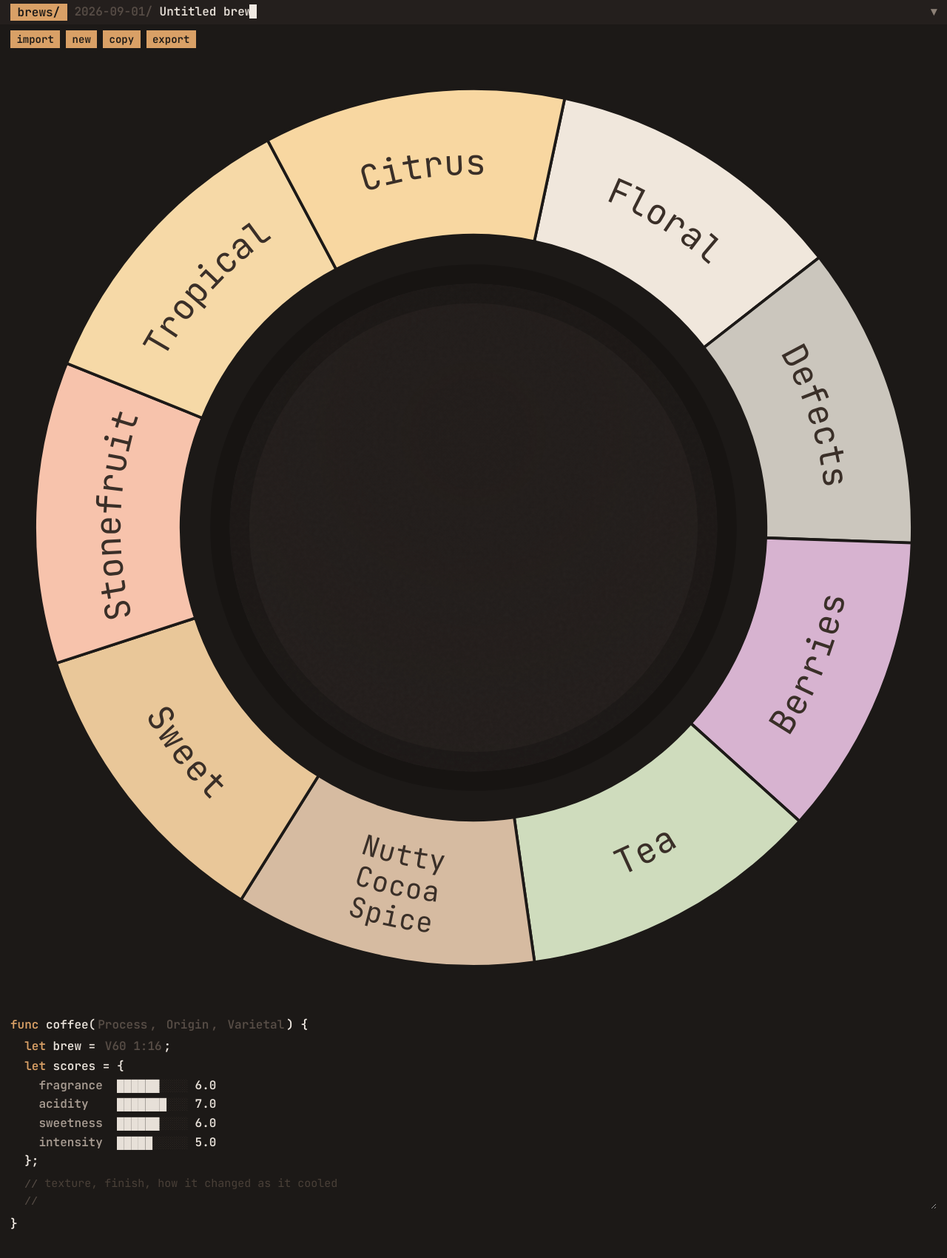
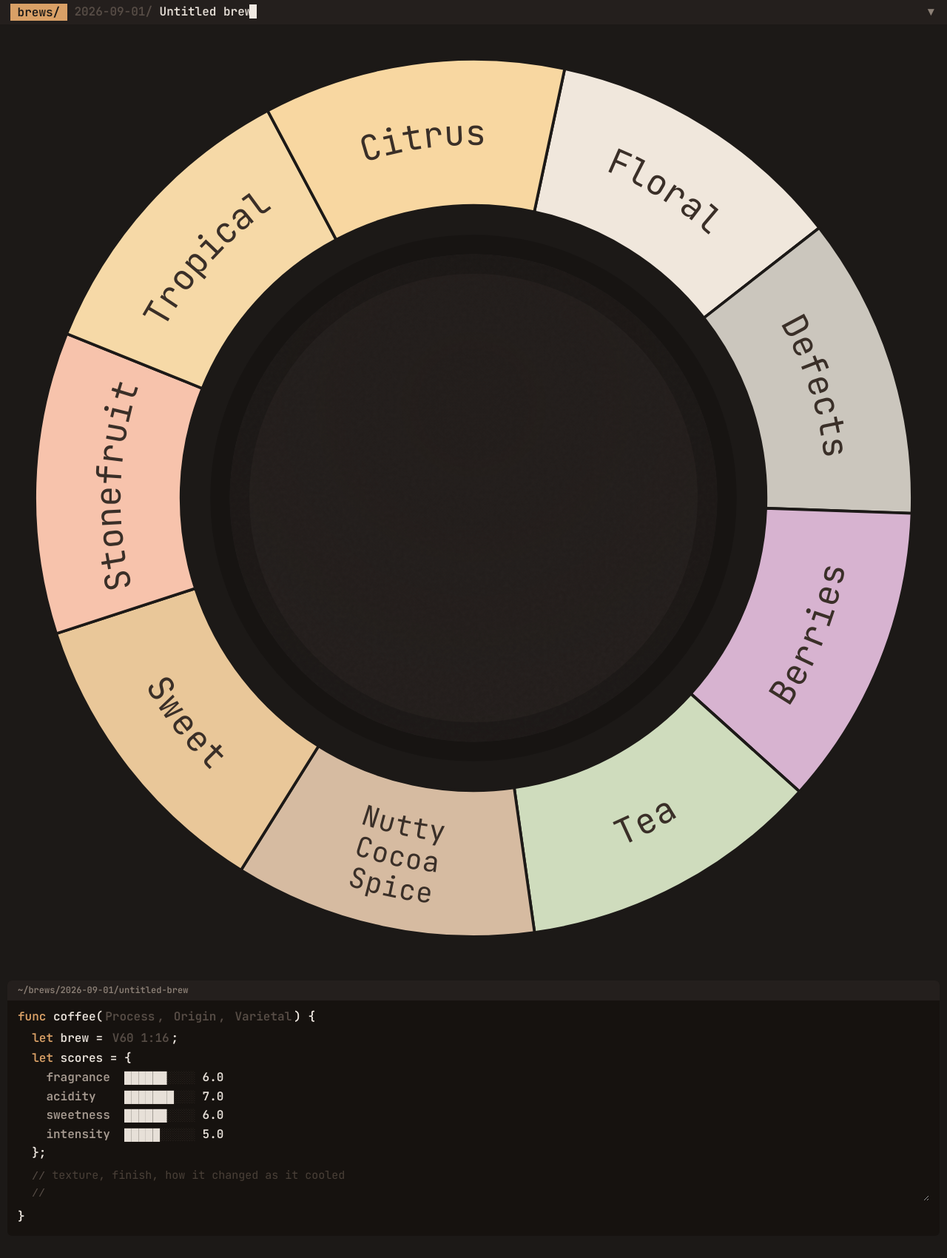
Before and after one commit to vaaldy/ajinokopi, a React (Vite) app: page / in a window 1280 px wide. Shown: the top 1700 px of the page at 74% size. Built offline with nearby package versions, Linux system fonts and the light colour scheme.

Commit message:
[feat] better fs

```diff
--- a/src/App.jsx
+++ b/src/App.jsx
@@ -13,6 +13,32 @@ const iso = ts => new Date(ts).toISOString().slice(0, 10);
 const slug = name =>
   name.toLowerCase().replace(/[^a-z0-9]+/g, '-').replace(/^-|-$/g, '') || 'untitled';
 
+// The file tree as a flat row list: year > month > day > coffees, newest first, folded branches
+// contribute nothing. Rows carry their depth; the renderer only indents and draws.
+function brewRows(brews, open) {
+  const tree = {};
+  brews.forEach(b => {
+    const [y, m, d] = iso(b.createdAt).split('-');
+    (((tree[y] ??= {})[m] ??= {})[d] ??= []).push(b);
+  });
+  const newest = o => Object.keys(o).sort().reverse();
+  const rows = [];
+  newest(tree).forEach(y => {
+    rows.push({ k: y, lvl: 0, label: y + '/' });
+    if (!open[y]) return;
+    newest(tree[y]).forEach(m => {
+      rows.push({ k: `${y}-${m}`, lvl: 1, label: m + '/' });
+      if (!open[`${y}-${m}`]) return;
+      newest(tree[y][m]).forEach(d => {
+        rows.push({ k: `${y}-${m}-${d}`, lvl: 2, label: d + '/' });
+        if (!open[`${y}-${m}-${d}`]) return;
+        tree[y][m][d].forEach(b => rows.push({ b, lvl: 3 }));
+      });
+    });
+  });
+  return rows;
+}
+
 // The coffee line: one field per part, read left to right as "washed natural ethiopia".
 const TRIO = [['process', 'Process'], ['origin', 'Origin'], ['varietal', 'Varietal']];
 
@@ -20,6 +46,10 @@ export default function App() {
   const [flavors, setFlavors] = useState(null);
   const [store, setStore] = useState(loadStore);
   const [copied, setCopied] = useState(false);
+  // one open menu at a time: 'brews' drops the file tree, 'sys' the import/copy/export ops
+  const [menu, setMenu] = useState(null);
+  // which directories of the file tree are unfolded, keyed '2026', '2026-09', '2026-09-01'
+  const [open, setOpen] = useState({});
   const fileRef = useRef();
 
   useEffect(() => {
@@ -52,6 +82,18 @@ export default function App() {
     width: `calc(${Math.max(1, (v || ph).length)}ch + 6px)`,
     ...(v && col && { background: col, color: ink(col) }),
   });
+
+  const rmBrew = () => {
+    // native confirm: one mistap here erases a cup's notes, and the fiction does not get to
+    // outrank a real guard
+    if (!window.confirm(`rm ${slug(cur.name)} — delete this brew?`)) return;
+    setStore(s => {
+      const brews = s.brews.filter(b => b._id !== s.currentId);
+      if (!brews.length) { const b = newBrewDoc('Untitled brew'); return { brews: [b], currentId: b._id }; }
+      return { brews, currentId: brews[0]._id };
+    });
+    setMenu(null);
+  };
 
   const newBrew = () => {
     const b = newBrewDoc('Untitled brew');
@@ -97,7 +139,10 @@ export default function App() {
       {/* The top pane of a terminal: session block, then the path of the one file open in it —
           brews/<date>/<name>, each day its own directory. Renaming the cup renames the file. */}
       <div className="pane">
-        <span className="app">brews/</span>
+        {/* the session block doubles as the system menu: tap it for the ops that act on the
+            whole store rather than on one cup */}
+        <button className="app act" aria-expanded={menu === 'sys'}
+                onClick={() => setMenu(m => (m === 'sys' ? null : 'sys'))}>brews/</button>
         <span className="punc">{iso(cur.createdAt)}/</span>
         {/* contenteditable, not an <input>: an input is single-line by spec, so a long name could
             only scroll or push the row — this wraps like text and the whole bar grows taller.
@@ -111,26 +156,52 @@ export default function App() {
                 onKeyDown={e => { if (e.key === 'Enter') { e.preventDefault(); e.currentTarget.blur(); } }} />
           <span className="cursor" />
         </span>
-        {/* the picker is a real <select> laid transparent over the caret: native list on a phone,
-            nothing on screen but the glyph */}
-        <span className="picker">
-          {'\u25be'}
-          <select value={store.currentId} aria-label="Open brew"
-                  onChange={e => setStore(s => ({ ...s, currentId: e.target.value }))}>
-            {store.brews.map(b => (
-              <option key={b._id} value={b._id}>{iso(b.createdAt)}/{slug(b.name)}</option>
-            ))}
-          </select>
-        </span>
+        {/* our own menu, not a <select>: the popup a select opens is OS-rendered and CSS cannot
+            reach it, and this one should read as a completion list dropping out of the bar */}
+        <button className="picker" aria-label="Open brew" aria-expanded={menu === 'brews'}
+                onClick={() => {
+                  const opening = menu !== 'brews';
+                  // opening always lands you where you are: the current brew's path unfolded,
+                  // every other branch collapsed
+                  if (opening) {
+                    const [y, m, d] = iso(cur.createdAt).split('-');
+                    setOpen({ [y]: true, [`${y}-${m}`]: true, [`${y}-${m}-${d}`]: true });
+                  }
+                  setMenu(opening ? 'brews' : null);
+                }}>{'\u25be'}</button>
+        {menu === 'brews' && (
+          <div className="menu" role="listbox">
+            {brewRows(store.brews, open).map(r =>
+              r.b ? (
+                <button key={r.b._id} role="option" aria-selected={r.b._id === store.currentId}
+                        className={'row' + (r.b._id === store.currentId ? ' cur' : '')}
+                        style={{ paddingLeft: `calc(14px + ${r.lvl * 2}ch)` }}
+                        onClick={() => { setStore(s => ({ ...s, currentId: r.b._id })); setMenu(null); }}>
+                  {slug(r.b.name)}
+                </button>
+              ) : (
+                <button key={r.k} className="row"
+                        style={{ paddingLeft: `calc(14px + ${r.lvl * 2}ch)` }}
+                        onClick={() => setOpen(o => ({ ...o, [r.k]: !o[r.k] }))}>
+                  {r.label}{open[r.k] ? '' : ' \u25b8'}
+                </button>
+              ))}
+            <button className="row dim" onClick={() => { newBrew(); setMenu(null); }}>
+              + new file...
+            </button>
+          </div>
+        )}
+        {menu === 'sys' && (
+          <div className="menu">
+            <button className="row" onClick={() => { fileRef.current.click(); setMenu(null); }}>import</button>
+            <button className="row" onClick={copy}>{copied ? 'copied!' : 'copy'}</button>
+            <button className="row" onClick={() => { exportJson(); setMenu(null); }}>export</button>
+            <button className="row rm" onClick={rmBrew}>rm {slug(cur.name)}</button>
+          </div>
+        )}
       </div>
 
-      <div className="actions">
-        <button className="act" onClick={() => fileRef.current.click()}>import</button>
-        <button className="act" onClick={newBrew}>new</button>
-        <button className="act" onClick={copy}>{copied ? 'copied!' : 'copy'}</button>
-        <button className="act" onClick={exportJson}>export</button>
-        <input ref={fileRef} type="file" accept=".json,application/json" hidden onChange={importJson} />
-      </div>
+      <input ref={fileRef} type="file" accept=".json,application/json" hidden onChange={importJson} />
 
       <Wheel key={cur._id} flavors={flavors} notes={cur.notes} intensity={cur.scores.Intensity}
              onAdd={(category, note) =>
@@ -140,7 +211,7 @@ export default function App() {
       {/* The whole sheet as one function: the coffee is the signature, everything measured about
           the cup is its body. Punctuation is decoration — nothing here is parsed, and every value
           is a plain input sized to what it holds. */}
-      <div className="sheet">
+      <div className="sheet" data-title={`~/brews/${iso(cur.createdAt)}/${slug(cur.name)}`}>
         <div className="sig">
           <span className="kw">func</span> coffee(
           {TRIO.map(([k, ph], i) => (
--- a/src/styles.css
+++ b/src/styles.css
@@ -8,9 +8,9 @@ body {
   background: #1c1917; color: #e7e0d8;
   -webkit-user-select: none; user-select: none;
 }
-/* Plain stack of full-width strips: topbar, actions, wheel, notes. Nothing clever — every strip
-   is a block that owns its own background and padding. Bottom padding clears Safari's floating
-   bar, whose height is not in env(safe-area-inset-bottom). */
+/* Plain stack of full-width strips: topbar, wheel, notes. Nothing clever — every strip is a
+   block that owns its own background and padding. Bottom padding clears Safari's floating bar,
+   whose height is not in env(safe-area-inset-bottom). */
 #root {
   display: flex; flex-direction: column; min-height: 100dvh;
   padding: env(safe-area-inset-top) 0 calc(env(safe-area-inset-bottom, 0px) + 56px);
@@ -31,27 +31,31 @@ body {
 .handle { outline: none; }
 .picker { align-self: flex-start; }
 .app { background: #d9a066; color: #1c1917; padding: 1px 1ch; }
+/* the session block as a button: reset chrome, invert brighter while its menu is open */
+.act { border: 0; font: inherit; padding: 1px 1ch; }
+.act:active, .act[aria-expanded="true"] { background: #f0e9e2; }
 
-/* ---------- actions strip ---------- */
-.actions {
-  display: flex; gap: 8px; padding: 8px 14px;
-  font: 600 14px 'JetBrains Mono', ui-monospace, monospace;
+.picker {
+  background: none; border: 0; color: #8d8177; font: inherit;
+  padding: 0 4px; margin: 0;
 }
-.act {
-  background: #d9a066; color: #1c1917; padding: 3px 1ch;
-  border: 0; font: inherit;
+.picker:active, .picker[aria-expanded="true"] { color: #f0e9e2; }
+
+/* Completion list dropping out of the bar: same strip colour, full width, current row inverted.
+   The pane is sticky, hence positioned, so the menu anchors to it for free. */
+.menu {
+  position: absolute; top: 100%; left: 0; right: 0; z-index: 2;
+  background: #241f1d; padding: 2px 0 6px;
 }
-.act:active { background: #f0e9e2; }
-
-/* The picker is a real <select> laid transparent over its caret: native list on a phone, and the
-   touch target is the padded box around the glyph rather than the glyph itself. */
-.picker { position: relative; color: #8d8177; }
-/* the touch target grows left and down only: the picker is the row's last item, and anything
-   past its right edge pokes out of the viewport and triggers the shrink-to-fit above */
-.picker select {
-  position: absolute; inset: -6px 0 -6px -10px; width: calc(100% + 10px); height: calc(100% + 12px);
-  opacity: 0; appearance: none; -webkit-appearance: none; border: 0; margin: 0; padding: 0;
+.menu .row {
+  display: block; width: 100%; text-align: left;
+  background: none; border: 0; color: #a89c92; font: inherit;
+  padding: 5px 14px;
 }
+.menu .row.cur, .menu .row:active { background: #d9a066; color: #1c1917; }
+.menu .row.dim { color: #574d46; }
+.menu .row.rm { color: #c97b6f; }
+.menu .row.rm:active { background: #c97b6f; color: #1c1917; }
 
 
 /* Terminal block cursor: solid, full line height, blinking on the step. Gone while the field has
@@ -87,9 +91,18 @@ body {
 /* ---------- the cupping sheet, typeset as source ---------- */
 /* The sheet is one function: coffee in the signature, everything measured in the body. Punctuation
    is decoration, nothing is parsed. 16px, not smaller: iOS zooms the page on focus under that. */
+/* The notes are a terminal window: darker pane than the page, its own titlebar strip on top.
+   Fill and contrast do the framing, same as the topbar — no border, terminals don't draw rules. */
 .sheet {
-  margin-top: 8px; padding: 10px 14px 14px;
+  margin: 12px 10px 0; padding: 10px 14px 14px;
+  background: #16120f; border-radius: 6px;
   font: 600 16px 'JetBrains Mono', ui-monospace, monospace; line-height: 1.6;
+}
+.sheet::before {
+  content: attr(data-title);  /* the open file's own path, stamped by <App> */
+  display: block; margin: -10px -14px 8px; padding: 4px 14px;
+  background: #241f1d; border-radius: 6px 6px 0 0;
+  font-size: 12px; color: #8d8177;
 }
 .kw { color: #d9a066; }
 .punc { color: #574d46; }        /* commas, semicolons — structure, not content */
```
Also changed, not shown: 2 other files (tests, documents, lock files or other folders).
